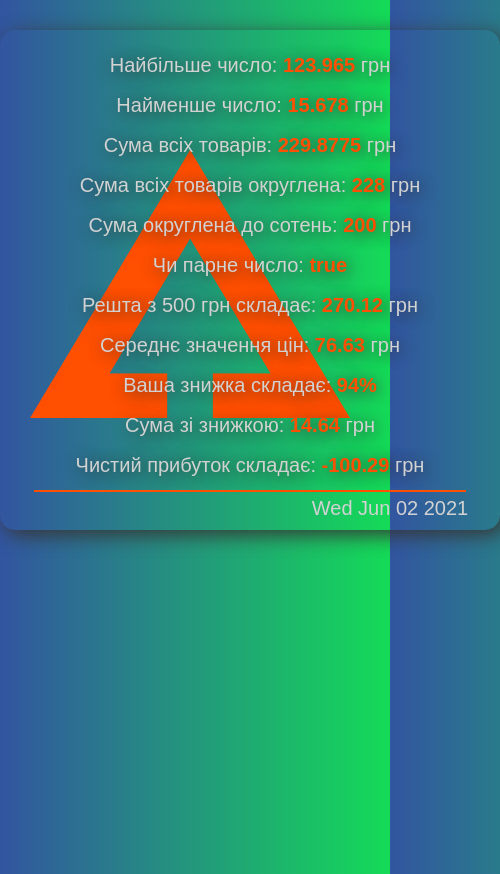
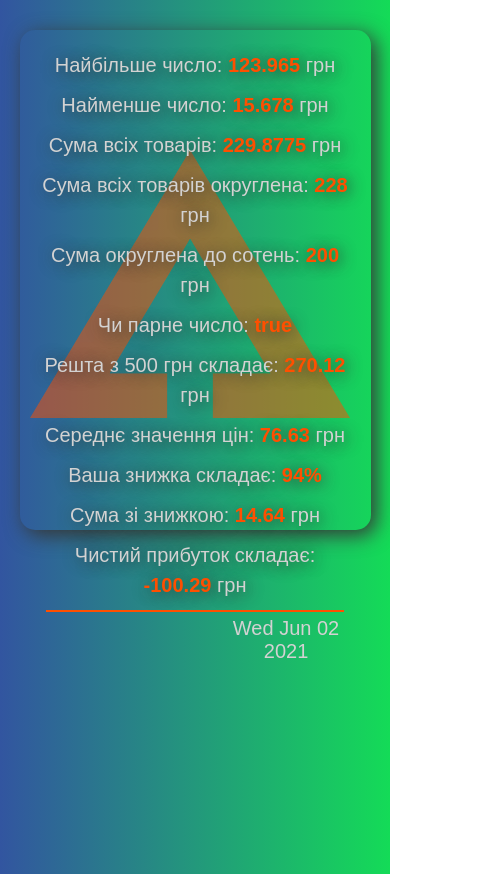
Before and after one commit to BohdanOmelianec/cursor-homework, a plain HTML site: page homework-01/index.html in a window 390 px wide. Shown: the whole page, 500 px wide, since content can reach past the window. Drawn offline with Linux system fonts and the light colour scheme.

Commit message:
make page adaptive

```diff
--- a/homework-01/style01.css
+++ b/homework-01/style01.css
@@ -68,7 +68,7 @@ img {
 
 .date {
     margin-top: 5px;
-    margin-left: 280px;
+    margin-left: 55%;
 }
 
 hr {
@@ -78,3 +78,13 @@ hr {
     background-color: rgb(255 79 0);
     border: none;
 }
+
+@media (max-width: 780px) {
+    .price-counter {
+        width: 90%;
+    }
+    img {
+        opacity: .5;
+    }
+
+}
--- a/style.css
+++ b/style.css
@@ -117,10 +117,13 @@ h1 {
     .header-card {
         grid-column-start: 1;
         grid-column-end: 2;
+        background-size: auto 30%;
+
     }
 
     .container {
         width: 99%;
         grid-template-columns: 1fr;
+        font-size: 15px;
     }
 }
```
